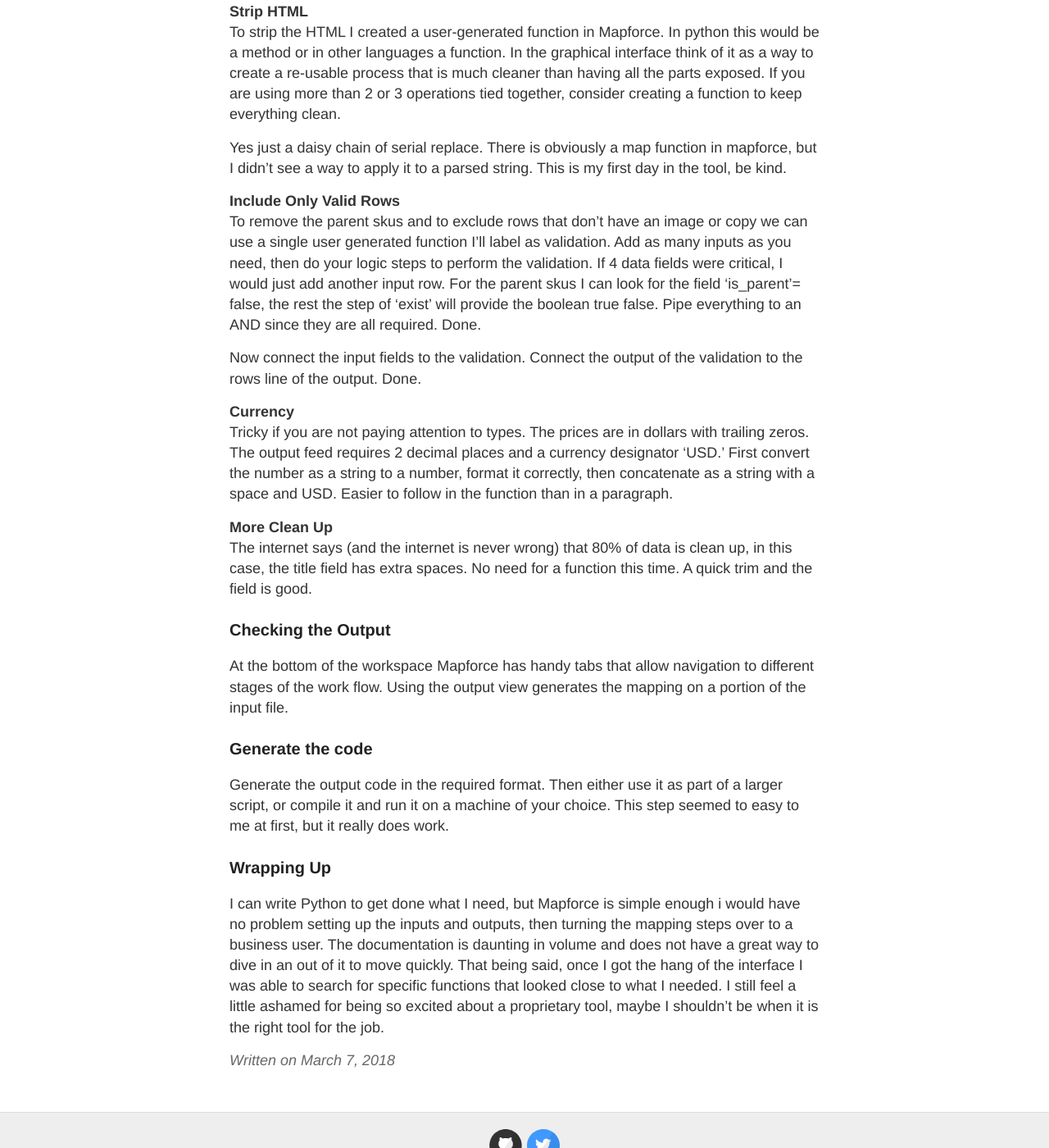
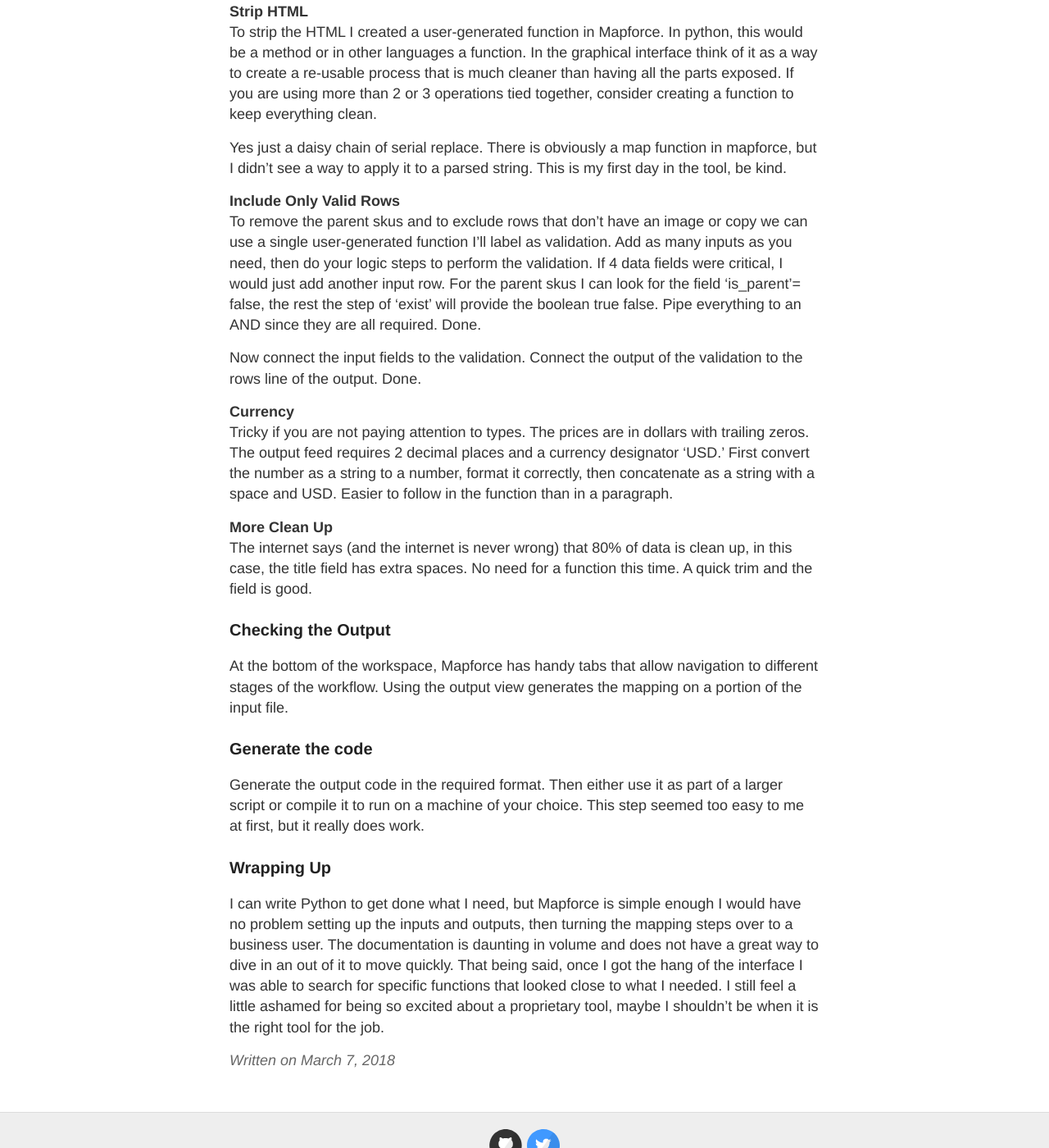
Before and after one commit to gnfrazier/gnfrazier.github.io, a Jekyll site: the page built from _posts/2018-3-7-altova-missionkit-mapforce-etl.md, in a window 1280 px wide and 1400 px high, scrolled down 1530 px. Shown: the whole window at 82% size. Built offline with Jekyll 4.4.1, drawn with Linux system fonts in a browser that asks for light colours.

Commit message:
More corrections.

```diff
--- a/_posts/2018-3-7-altova-missionkit-mapforce-etl.md
+++ b/_posts/2018-3-7-altova-missionkit-mapforce-etl.md
@@ -31,12 +31,12 @@
 4. Currency needs to be formated to '19.99 USD'
 
 **Strip HTML**
-To strip the HTML I created a user-generated function in Mapforce. In python this would be a method or in other languages a function. In the graphical interface think of it as a way to create a re-usable process that is much cleaner than having all the parts exposed. If you are using more than 2 or 3 operations tied together, consider creating a function to keep everything clean.
+To strip the HTML I created a user-generated function in Mapforce. In python, this would be a method or in other languages a function. In the graphical interface think of it as a way to create a re-usable process that is much cleaner than having all the parts exposed. If you are using more than 2 or 3 operations tied together, consider creating a function to keep everything clean.
 
 Yes just a daisy chain of serial replace. There is obviously a map function in mapforce, but I didn't see a way to apply it to a parsed string. This is my first day in the tool, be kind.
 
 **Include Only Valid Rows**
-To remove the parent skus and to exclude rows that don't have an image or copy we can use a single user generated function I'll label as validation. Add as many inputs as you need, then do your logic steps to perform the validation. If 4 data fields were critical, I would just add another input row. For the parent skus I can look for the field 'is_parent'= false, the rest the step of 'exist' will provide the boolean true false. Pipe everything to an AND since they are all required. Done.
+To remove the parent skus and to exclude rows that don't have an image or copy we can use a single user-generated function I'll label as validation. Add as many inputs as you need, then do your logic steps to perform the validation. If 4 data fields were critical, I would just add another input row. For the parent skus I can look for the field 'is_parent'= false, the rest the step of 'exist' will provide the boolean true false. Pipe everything to an AND since they are all required. Done.
 
 Now connect the input fields to the validation. Connect the output of the validation to the rows line of the output. Done.
 
@@ -48,12 +48,12 @@
 
 ### Checking the Output
 
-At the bottom of the workspace Mapforce has handy tabs that allow navigation to different stages of the work flow. Using the output view generates the mapping on a portion of the input file.
+At the bottom of the workspace, Mapforce has handy tabs that allow navigation to different stages of the workflow. Using the output view generates the mapping on a portion of the input file.
 
 ### Generate the code
 
-Generate the output code in the required format. Then either use it as part of a larger script, or compile it and run it on a machine of your choice. This step seemed to easy to me at first, but it really does work.
+Generate the output code in the required format. Then either use it as part of a larger script or compile it to run on a machine of your choice. This step seemed too easy to me at first, but it really does work.
 
 ### Wrapping Up
 
-I can write Python to get done what I need, but Mapforce is simple enough i would have no problem setting up the inputs and outputs, then turning the mapping steps over to a business user. The documentation is daunting in volume and does not have a great way to dive in an out of it to move quickly. That being said, once I got the hang of the interface I was able to search for specific functions that looked close to what I needed. I still feel a little ashamed for being so excited about a proprietary tool, maybe I shouldn't be when it is the right tool for the job.
+I can write Python to get done what I need, but Mapforce is simple enough I would have no problem setting up the inputs and outputs, then turning the mapping steps over to a business user. The documentation is daunting in volume and does not have a great way to dive in an out of it to move quickly. That being said, once I got the hang of the interface I was able to search for specific functions that looked close to what I needed. I still feel a little ashamed for being so excited about a proprietary tool, maybe I shouldn't be when it is the right tool for the job.
```
